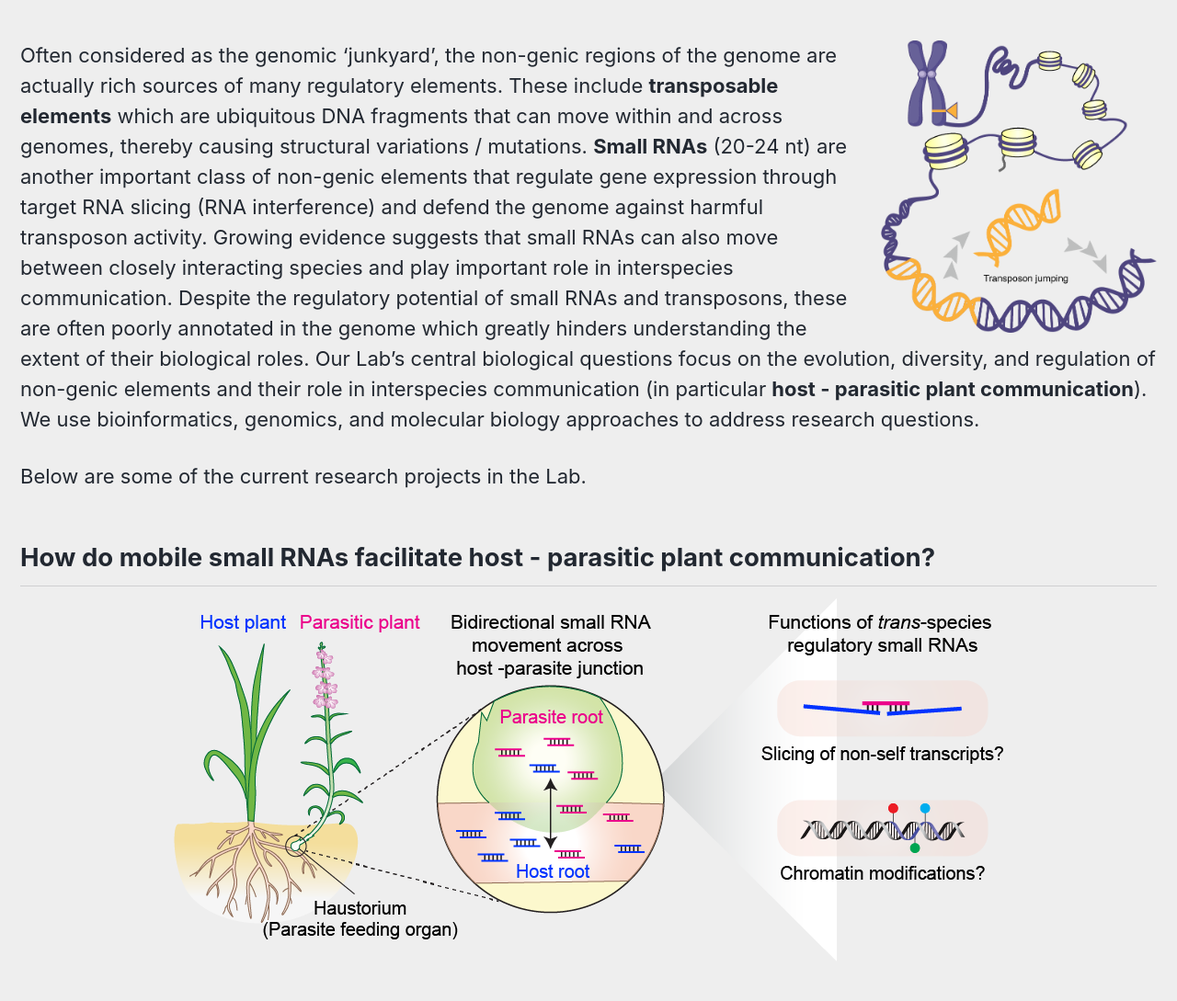
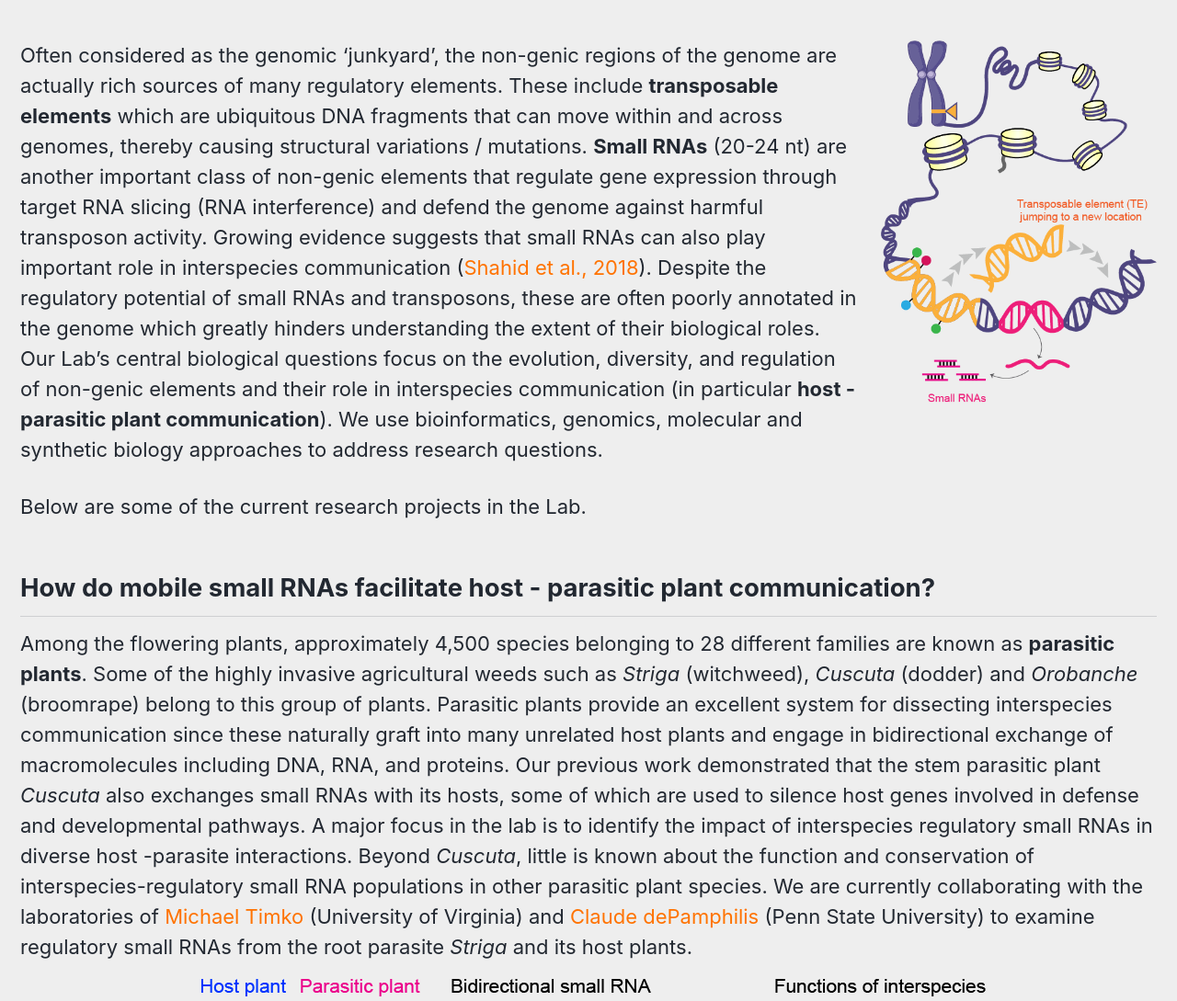
Before and after one commit to shahidlab/shahidlab.github.io, a Jekyll site: the page built from _pages/research.md, in a window 1280 px wide and 1400 px high. Shown: the part 311-1400 px from the top of the window at 92% size. Built offline with Jekyll 4.4.1, drawn with Linux system fonts in a browser that asks for light colours; cached includes are drawn as plain includes.

Commit message:
Update research.md

```diff
--- a/_pages/research.md
+++ b/_pages/research.md
@@ -8,11 +8,12 @@ header:
 permalink : /research/
 author_profile: false
 ---
-![image-right]({{ site.url }}{{ site.baseurl }}/assets/images/TE.png){: .align-right}{:width="300"} Often considered as the genomic ‘junkyard’, the non-genic regions of the genome are actually rich sources of many regulatory elements. These include **transposable elements** which are ubiquitous DNA fragments that can move within and across genomes, thereby causing structural variations / mutations. **Small RNAs** (20-24 nt) are another important class of non-genic elements that regulate gene expression through target RNA slicing (RNA interference) and defend the genome against harmful transposon activity. Growing evidence suggests that small RNAs can also move between closely interacting species and play important role in interspecies communication. Despite the regulatory potential of small RNAs and transposons, these are often poorly annotated in the genome which greatly hinders understanding the extent of their biological roles. Our Lab's central biological questions focus on the evolution, diversity, and regulation of non-genic elements and their role in interspecies communication (in particular **host - parasitic plant communication**). We use bioinformatics, genomics, and molecular biology approaches to address research questions.
+![image-right]({{ site.url }}{{ site.baseurl }}/assets/images/non_genic_elements.png){: .align-right}{:width="300"} Often considered as the genomic ‘junkyard’, the non-genic regions of the genome are actually rich sources of many regulatory elements. These include **transposable elements** which are ubiquitous DNA fragments that can move within and across genomes, thereby causing structural variations / mutations. **Small RNAs** (20-24 nt) are another important class of non-genic elements that regulate gene expression through target RNA slicing (RNA interference) and defend the genome against harmful transposon activity. Growing evidence suggests that small RNAs can also play important role in interspecies communication ([Shahid et al., 2018](https://www.nature.com/articles/nature25027)). Despite the regulatory potential of small RNAs and transposons, these are often poorly annotated in the genome which greatly hinders understanding the extent of their biological roles. Our Lab's central biological questions focus on the evolution, diversity, and regulation of non-genic elements and their role in interspecies communication (in particular **host - parasitic plant communication**). We use bioinformatics, genomics, molecular and synthetic biology approaches to address research questions.
 
 Below are some of the current research projects in the Lab.
 
 ## How do mobile small RNAs facilitate host - parasitic plant communication?
-![image-center]({{ site.url }}{{ site.baseurl }}/assets/images/striga_web.png){: .align-center}
+Among the flowering plants, approximately 4,500 species belonging to 28 different families are known as **parasitic plants**. Some of the highly invasive agricultural weeds such as *Striga* (witchweed), *Cuscuta* (dodder) and *Orobanche* (broomrape) belong to this group of plants. Parasitic plants provide an excellent system for dissecting interspecies communication since these naturally graft into many unrelated host plants and engage in bidirectional exchange of macromolecules including DNA, RNA, and proteins. Our previous work demonstrated that the stem parasitic plant *Cuscuta* also exchanges small RNAs with its hosts, some of which are used to silence host genes involved in defense and developmental pathways. A major focus in the lab is to identify the impact of interspecies regulatory small RNAs in diverse host -parasite interactions. Beyond *Cuscuta*, little is known about the function and conservation of interspecies-regulatory small RNA populations in other parasitic plant species. We are currently collaborating with the laboratories of [Michael Timko](https://bio.as.virginia.edu/people/mpt9g) (University of Virginia) and [Claude dePamphilis](https://www.huck.psu.edu/people/claude-depamphilis) (Penn State University) to examine regulatory small RNAs from the root parasite *Striga* and its host plants.
+![image-center]({{ site.url }}{{ site.baseurl }}/assets/images/interspecies_RNAi.png){: .align-center}
 ## Mechanism and role of *de novo* chromatin modifications in host - parasitic plant interactions
 ![image-center]({{ site.url }}{{ site.baseurl }}/assets/images/dodder-3.jpg){: .align-center}{:width="400"}
```
